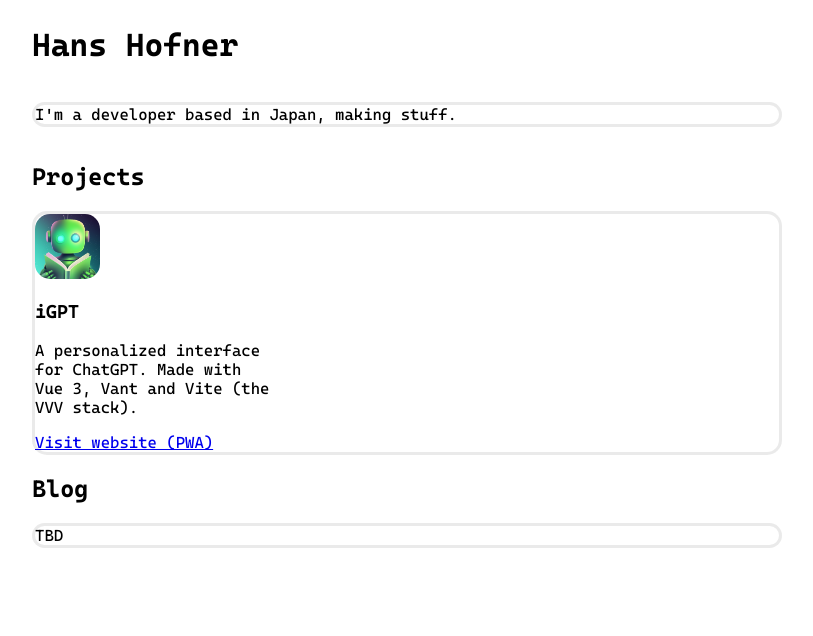
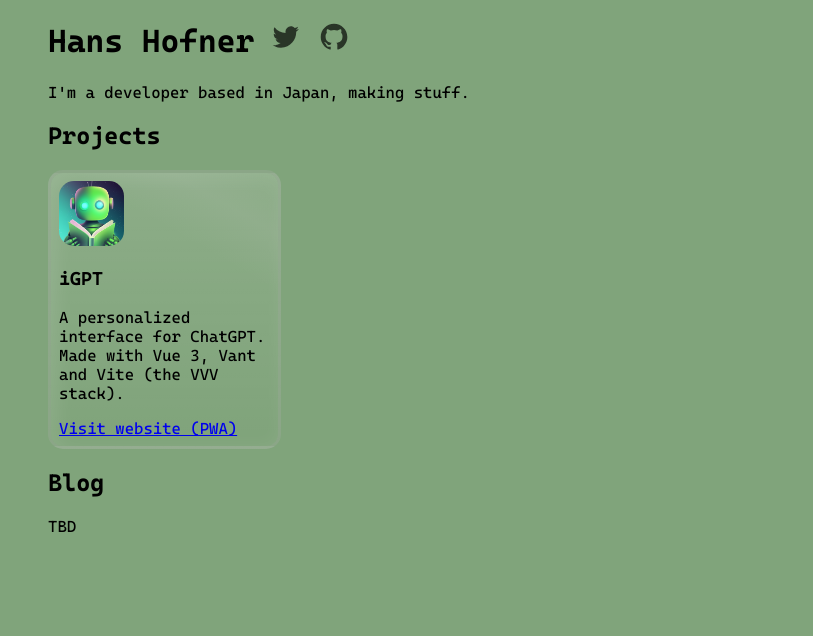
Before and after one commit to hhofner/homepage, an Eleventy site: page index.html in a window 1280 px wide. Shown: the whole page, without its empty margins (233-1046 px from the left). Built offline with nearby package versions, Linux system fonts and the light colour scheme; Eleventy itself is replaced by a stand-in of ours; files that its build step writes are made by us from their sources.

Commit message:
add some shine and colors

```diff
--- a/index.html
+++ b/index.html
@@ -9,7 +9,13 @@
 </head>
 
 <body>
-  <h1>Hans Hofner</h1>
+  <h1 class="title">
+    Hans Hofner
+</a>
+<a target="_blank" href="https://twitter.com/hofner_pls"><svg xmlns="http://www.w3.org/2000/svg" width="32" height="32" viewBox="0 0 24 24"><path fill="currentColor" d="M19.633 7.997c.013.175.013.349.013.523c0 5.325-4.053 11.461-11.46 11.461c-2.282 0-4.402-.661-6.186-1.809c.324.037.636.05.973.05a8.07 8.07 0 0 0 5.001-1.721a4.036 4.036 0 0 1-3.767-2.793c.249.037.499.062.761.062c.361 0 .724-.05 1.061-.137a4.027 4.027 0 0 1-3.23-3.953v-.05c.537.299 1.16.486 1.82.511a4.022 4.022 0 0 1-1.796-3.354c0-.748.199-1.434.548-2.032a11.457 11.457 0 0 0 8.306 4.215c-.062-.3-.1-.611-.1-.923a4.026 4.026 0 0 1 4.028-4.028c1.16 0 2.207.486 2.943 1.272a7.957 7.957 0 0 0 2.556-.973a4.02 4.02 0 0 1-1.771 2.22a8.073 8.073 0 0 0 2.319-.624a8.645 8.645 0 0 1-2.019 2.083z"/></svg>
+</a>
+<a target="_blank" href="https://github.com/hhofner"><svg xmlns="http://www.w3.org/2000/svg" width="32" height="32" viewBox="0 0 24 24"><path fill="currentColor" fill-rule="evenodd" d="M12.026 2c-5.509 0-9.974 4.465-9.974 9.974c0 4.406 2.857 8.145 6.821 9.465c.499.09.679-.217.679-.481c0-.237-.008-.865-.011-1.696c-2.775.602-3.361-1.338-3.361-1.338c-.452-1.152-1.107-1.459-1.107-1.459c-.905-.619.069-.605.069-.605c1.002.07 1.527 1.028 1.527 1.028c.89 1.524 2.336 1.084 2.902.829c.091-.645.351-1.085.635-1.334c-2.214-.251-4.542-1.107-4.542-4.93c0-1.087.389-1.979 1.024-2.675c-.101-.253-.446-1.268.099-2.64c0 0 .837-.269 2.742 1.021a9.582 9.582 0 0 1 2.496-.336a9.554 9.554 0 0 1 2.496.336c1.906-1.291 2.742-1.021 2.742-1.021c.545 1.372.203 2.387.099 2.64c.64.696 1.024 1.587 1.024 2.675c0 3.833-2.33 4.675-4.552 4.922c.355.308.675.916.675 1.846c0 1.334-.012 2.41-.012 2.737c0 .267.178.577.687.479C19.146 20.115 22 16.379 22 11.974C22 6.465 17.535 2 12.026 2z" clip-rule="evenodd"/></svg>
+</a>  </h1>
   <p class="section-reader">
     I'm a developer based in Japan, making stuff.
   </p>
@@ -17,6 +23,7 @@
 	<h2>Projects</h2>
   <section id="projects" class="section-reader">
     <div class="project">
+      <div class="shine"></div>
       <img class="app-logo" src="img/igpt_icon.png" />
       <h3>iGPT</h3>
       <p>A personalized interface for ChatGPT. Made with Vue 3, Vant and Vite (the VVV stack).</p>
--- a/main.css
+++ b/main.css
@@ -5,9 +5,11 @@
 }
 
 html {
+	background: #80a47b;
 }
 
 body {
+	box-sizing: border-box;
 	margin: 0 auto;
 	max-width: 750px;
 
@@ -18,6 +20,24 @@ body {
 	font-family: Cascadia, monospace;
 
 	padding: 5px;
+	overflow: hidden;
+	overflow-y: scroll;
+	padding: 0 1rem;
+}
+
+p {
+	margin: 0;
+}
+
+.title {
+	display: flex;
+	gap: 1rem;
+	align-items: center;
+}
+
+.title > a > svg {
+	color: #0d130dc2;
+	cursor: pointer;
 }
 
 #projects {
@@ -27,9 +47,40 @@ body {
 }
 
 .section-reader {
-	background: #ffffff6b;
+}
+
+.project {
+	padding: 0.5rem;
+	position: relative;
   border-radius: 15px;
   border: #adadad40 3px solid;
+  box-shadow: inset 5px 5px 20px rgba(255,255,255,0.1);
+  overflow: hidden;
+  background: -webkit-linear-gradient(top,rgba(255,255,255,0.1),transparent);
+}
+
+.project > p {
+	margin-bottom: 1rem;
+}
+
+.shine {
+  width: 1000px;
+  height: 100px;
+  margin-left: -100px;
+  transform: rotate(30deg);
+  background: -webkit-linear-gradient(top, transparent, rgba(200,200,200,0.1),transparent);
+  position: absolute;
+  animation: shine 6s ease-in-out infinite;
+}
+
+@keyframes shine{
+  0%,100%{
+    margin-top: -100px;
+
+  }
+  50%{
+    margin-top: 800px;
+  }
 }
 
 .app-logo {
--- a/package.json
+++ b/package.json
@@ -4,6 +4,7 @@
   "description": "",
   "main": ".eleventy.js",
   "scripts": {
+    "dev": "eleventy --serve",
     "test": "echo \"Error: no test specified\" && exit 1"
   },
   "keywords": [],
```
Also changed, not shown: 3 other files.
